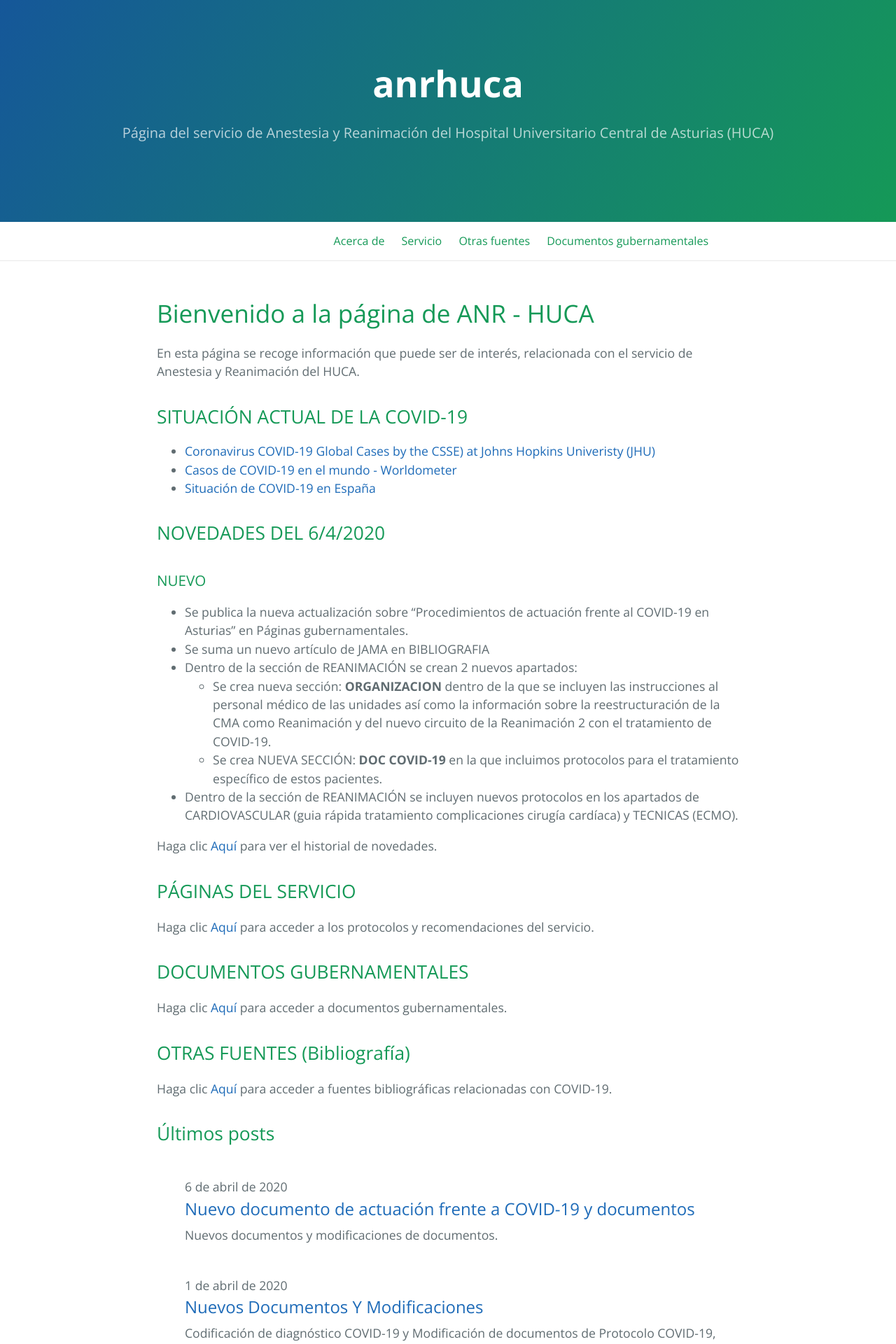
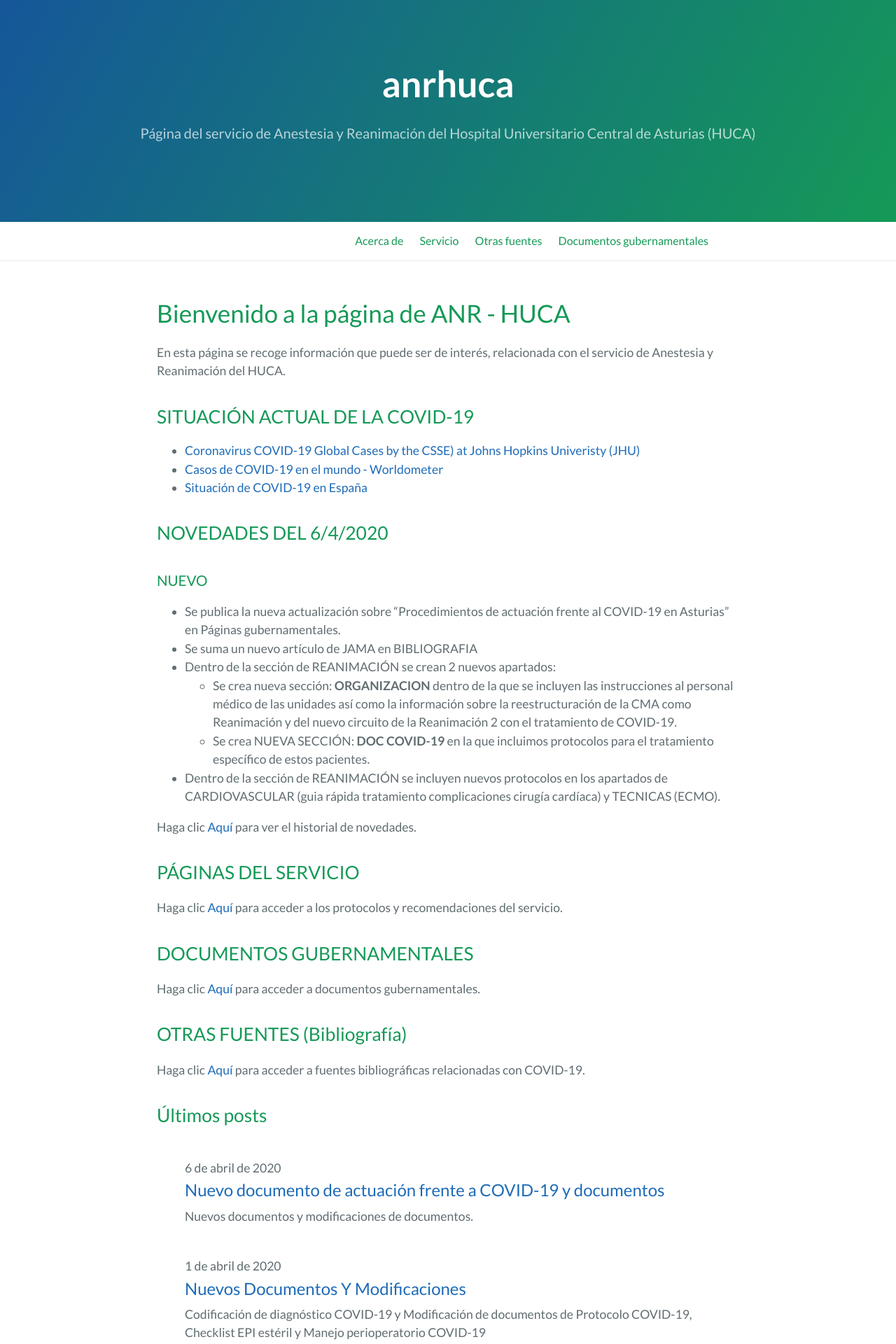
Before and after one commit to anrhuca/anrhuca.github.io, a Jekyll site: the page built from index.md, in a window 1280 px wide. Shown: the top 1920 px of the page at 70% size. Built offline with Jekyll 4.4.1, drawn with Linux system fonts in a browser that asks for light colours; our own code applies the rules of GitHub Pages for plain Markdown files.

Commit message:
Cambio el tipo de letra a Lato de Google

```diff
--- a/_layouts/default.html
+++ b/_layouts/default.html
@@ -7,6 +7,7 @@
     <meta name="viewport" content="width=device-width, initial-scale=1">
     <meta name="theme-color" content="#157878">
     <link rel="stylesheet" href="{{ '/assets/css/style.css?v=' | append: site.github.build_revision | relative_url }}">
+    <link href="https://fonts.googleapis.com/css2?family=Lato:ital,wght@0,100;0,300;0,400;0,700;0,900;1,100;1,300;1,400;1,700;1,900&display=swap" rel="stylesheet">
   </head>
   <body>
     <section class="page-header">
--- a/_sass/jekyll-theme-cayman.scss
+++ b/_sass/jekyll-theme-cayman.scss
@@ -29,7 +29,8 @@
 body {
   padding: 0;
   margin: 0;
-  font-family: "Open Sans", "Helvetica Neue", Helvetica, Arial, sans-serif;
+  font-family: 'Lato', sans-serif;
+  /*font-family: "Open Sans", "Helvetica Neue", Helvetica, Arial, sans-serif;*/
   font-size: 16px;
   line-height: 1.5;
   color: $body-text-color;
```
